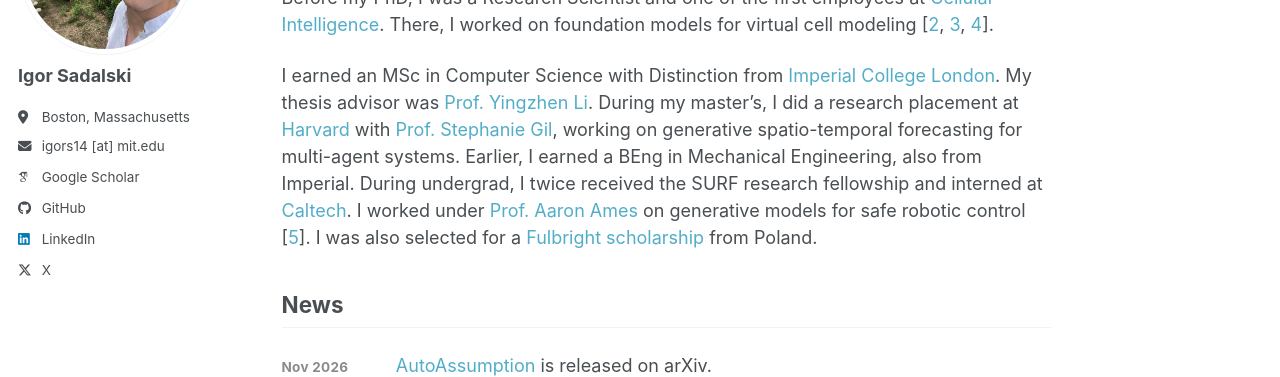
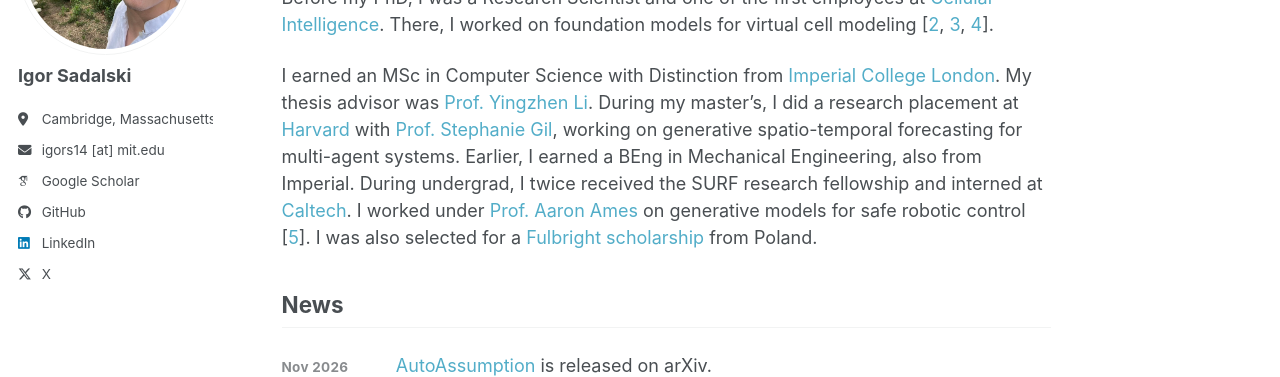
Before and after one commit to igor-sadalski/igor-sadalski.github.io, a Jekyll site: the page built from index.md, in a window 1280 px wide. Shown: the part 219-596 px from the top of the page. Built offline with Jekyll 4.4.1, drawn with Linux system fonts in a browser that asks for light colours; some web fonts are replaced; a script bundle is joined from its source files by our own code; library files that are not in the unit come from our copies.

Commit message:
Change location to Cambridge and link it to MIT on the map
Co-Authored-By: Claude Opus 5.5 <noreply@anthropic.com>

```diff
--- a/_config.yml
+++ b/_config.yml
@@ -27,7 +27,8 @@ author:
   name             : "Igor Sadalski"
   pronouns         : # example: "she/her"
   bio              :
-  location         : "Boston, Massachusetts"
+  location         : "Cambridge, Massachusetts"
+  location_url     : "https://www.google.com/maps/search/?api=1&query=MIT%2C+77+Massachusetts+Ave%2C+Cambridge%2C+MA+02139"
   employer         : # Organization
   uri              : # URL
   email            : "igors14@mit.edu"
--- a/_includes/author-profile.html
+++ b/_includes/author-profile.html
@@ -25,7 +25,7 @@
     <ul class="author__urls social-icons">
       <!-- Font Awesome icons / Biographic information  -->
       {% if author.location %}
-        <li class="author__desktop"><i class="fas fa-fw fa-location-dot icon-pad-right" aria-hidden="true"></i>{{ author.location }}</li>
+        <li class="author__desktop">{% if author.location_url %}<a href="{{ author.location_url | escape }}">{% endif %}<i class="fas fa-fw fa-location-dot icon-pad-right" aria-hidden="true"></i>{{ author.location }}{% if author.location_url %}</a>{% endif %}</li>
       {% endif %}
       {% if author.employer %}
         <li class="author__desktop"><i class="fas fa-fw fa-building-columns icon-pad-right" aria-hidden="true"></i>{{ author.employer }}</li>
```
